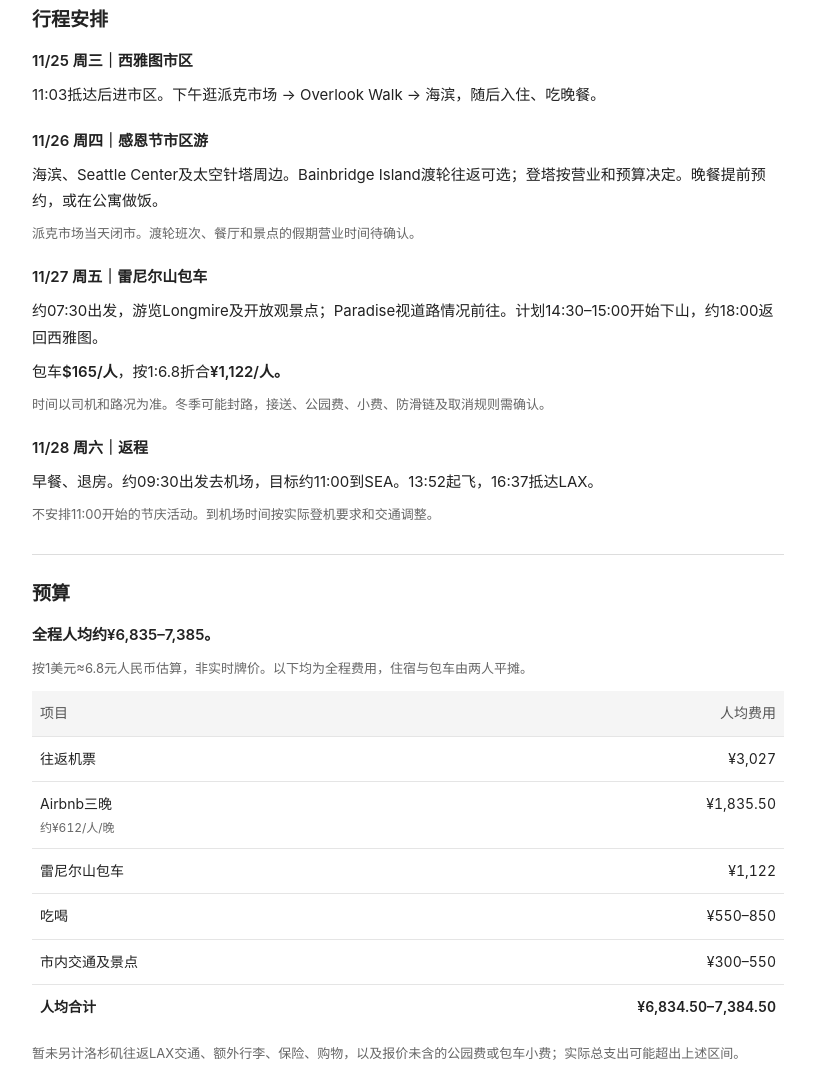
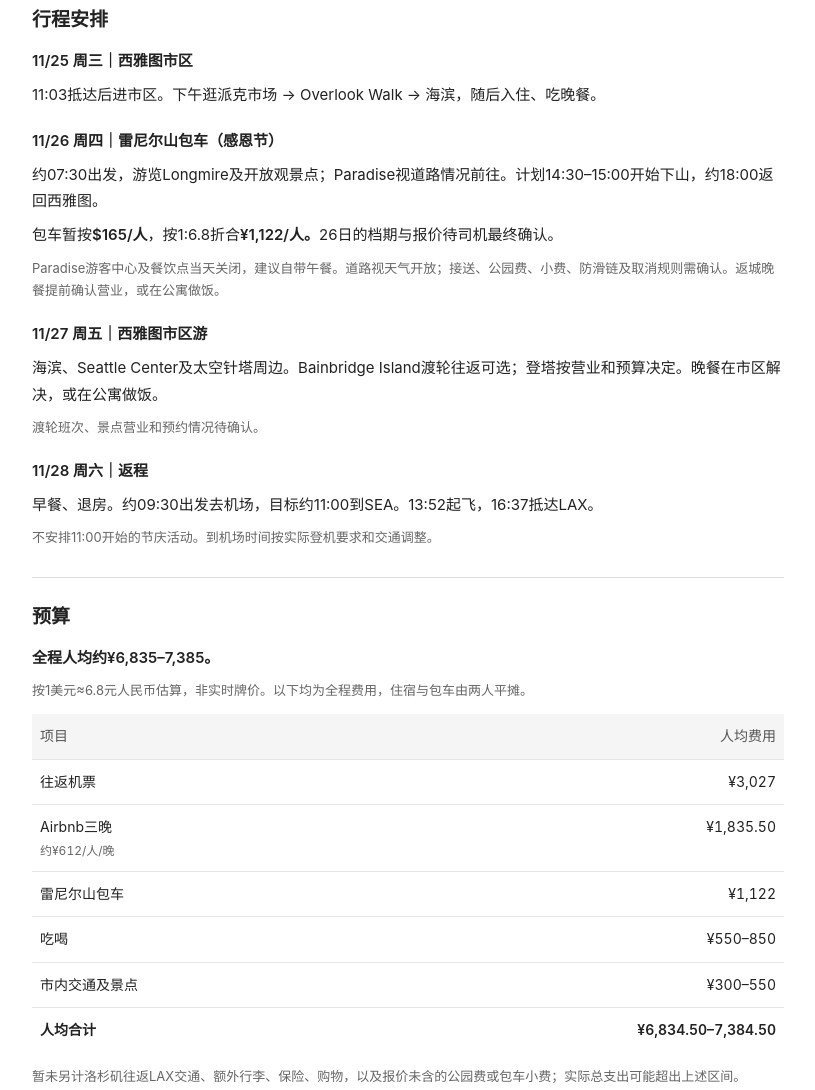
Before and after one commit to jiatongy-svg/seattle-trip-2026, a plain HTML site: page index.html in a window 1280 px wide. Shown: the part 776-1866 px from the top of the page, without its empty margins (232-1047 px from the left). Drawn offline with Linux system fonts and the light colour scheme.

Commit message:
Move Mount Rainier trip to November 26 and city visit to November 27

```diff
--- a/index.html
+++ b/index.html
@@ -95,15 +95,15 @@ footer { margin-top: 30px; padding-top: 17px; border-top: 1px solid #ddd; font-s
         <p>11:03抵达后进市区。下午逛派克市场 → Overlook Walk → 海滨，随后入住、吃晚餐。</p>
       </article>
       <article>
-        <h3>11/26 周四｜感恩节市区游</h3>
-        <p>海滨、Seattle Center及太空针塔周边。Bainbridge Island渡轮往返可选；登塔按营业和预算决定。晚餐提前预约，或在公寓做饭。</p>
-        <p class="note">派克市场当天闭市。渡轮班次、餐厅和景点的假期营业时间待确认。</p>
+        <h3>11/26 周四｜雷尼尔山包车（感恩节）</h3>
+        <p>约07:30出发，游览Longmire及开放观景点；Paradise视道路情况前往。计划14:30–15:00开始下山，约18:00返回西雅图。</p>
+        <p>包车暂按<strong>$165/人</strong>，按1:6.8折合<strong>¥1,122/人。</strong>26日的档期与报价待司机最终确认。</p>
+        <p class="note">Paradise游客中心及餐饮点当天关闭，建议自带午餐。道路视天气开放；接送、公园费、小费、防滑链及取消规则需确认。返城晚餐提前确认营业，或在公寓做饭。</p>
       </article>
       <article>
-        <h3>11/27 周五｜雷尼尔山包车</h3>
-        <p>约07:30出发，游览Longmire及开放观景点；Paradise视道路情况前往。计划14:30–15:00开始下山，约18:00返回西雅图。</p>
-        <p>包车<strong>$165/人</strong>，按1:6.8折合<strong>¥1,122/人。</strong></p>
-        <p class="note">时间以司机和路况为准。冬季可能封路，接送、公园费、小费、防滑链及取消规则需确认。</p>
+        <h3>11/27 周五｜西雅图市区游</h3>
+        <p>海滨、Seattle Center及太空针塔周边。Bainbridge Island渡轮往返可选；登塔按营业和预算决定。晚餐在市区解决，或在公寓做饭。</p>
+        <p class="note">渡轮班次、景点营业和预约情况待确认。</p>
       </article>
       <article>
         <h3>11/28 周六｜返程</h3>
@@ -132,7 +132,7 @@ footer { margin-top: 30px; padding-top: 17px; border-top: 1px solid #ddd; font-s
 
     <footer>
       <p>更新于2026年11月20日。报价由出行人提供，预订状态未核实；行程时段为暂定。</p>
-      <p>官方信息：<a href="https://www.pikeplacemarket.org/about-pike-place-market/market-visitor-faq/" target="_blank" rel="noopener noreferrer">派克市场</a> · <a href="https://www.nps.gov/mora/planyourvisit/winter-travel.htm" target="_blank" rel="noopener noreferrer">雷尼尔山冬季道路</a> · <a href="https://www.nps.gov/mora/planyourvisit/tire-chain-faq.htm" target="_blank" rel="noopener noreferrer">防滑链要求</a> · <a href="https://www.portseattle.org/faq/when-should-i-arrive-airport" target="_blank" rel="noopener noreferrer">SEA机场建议</a></p>
+      <p>官方信息：<a href="https://www.pikeplacemarket.org/about-pike-place-market/market-visitor-faq/" target="_blank" rel="noopener noreferrer">派克市场</a> · <a href="https://www.nps.gov/mora/planyourvisit/winter-travel.htm" target="_blank" rel="noopener noreferrer">雷尼尔山冬季道路</a> · <a href="https://www.nps.gov/mora/planyourvisit/hours.htm" target="_blank" rel="noopener noreferrer">公园设施营业时间</a> · <a href="https://www.nps.gov/mora/planyourvisit/tire-chain-faq.htm" target="_blank" rel="noopener noreferrer">防滑链要求</a> · <a href="https://www.portseattle.org/faq/when-should-i-arrive-airport" target="_blank" rel="noopener noreferrer">SEA机场建议</a></p>
     </footer>
   </main>
 </body>
```
